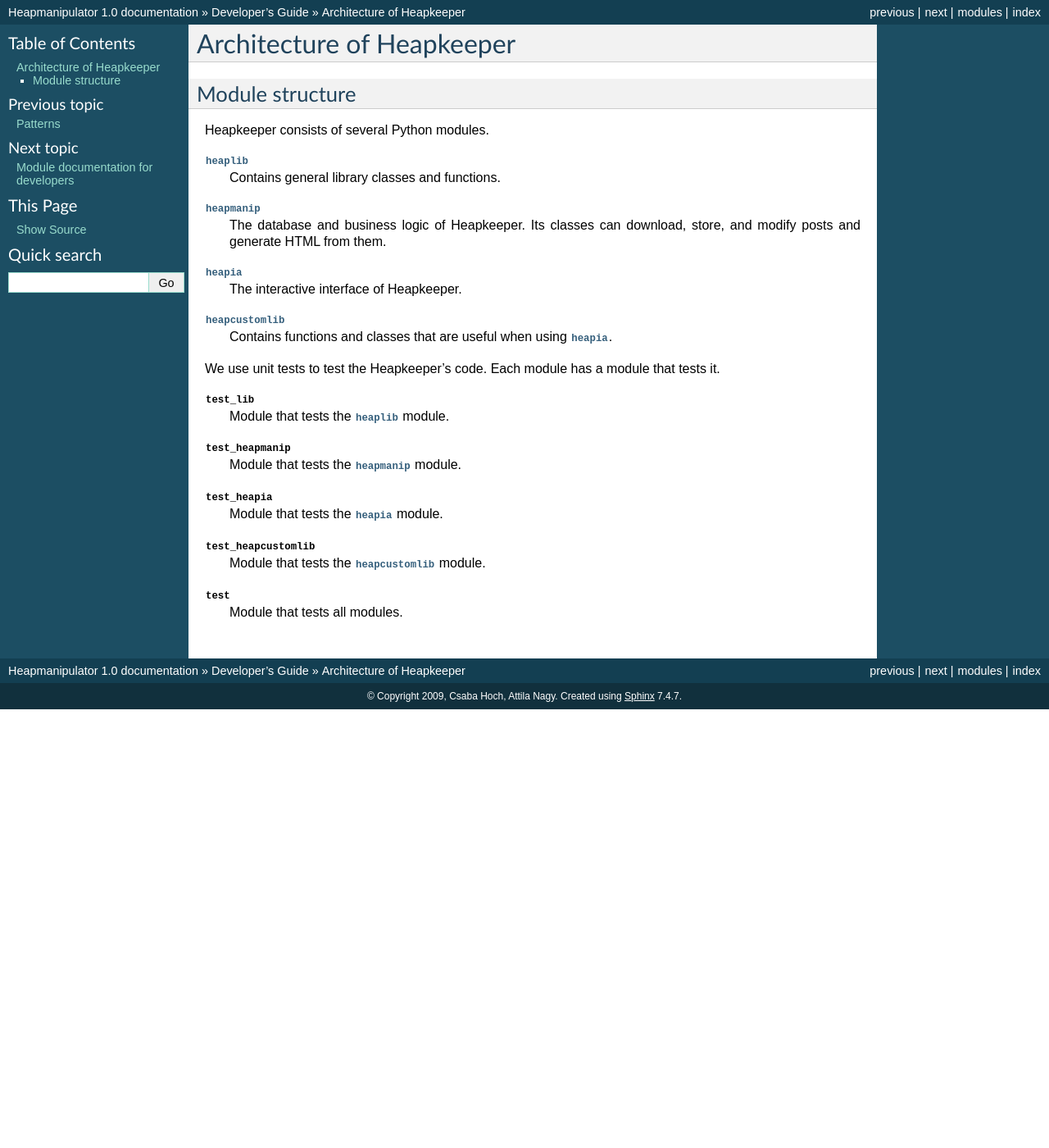
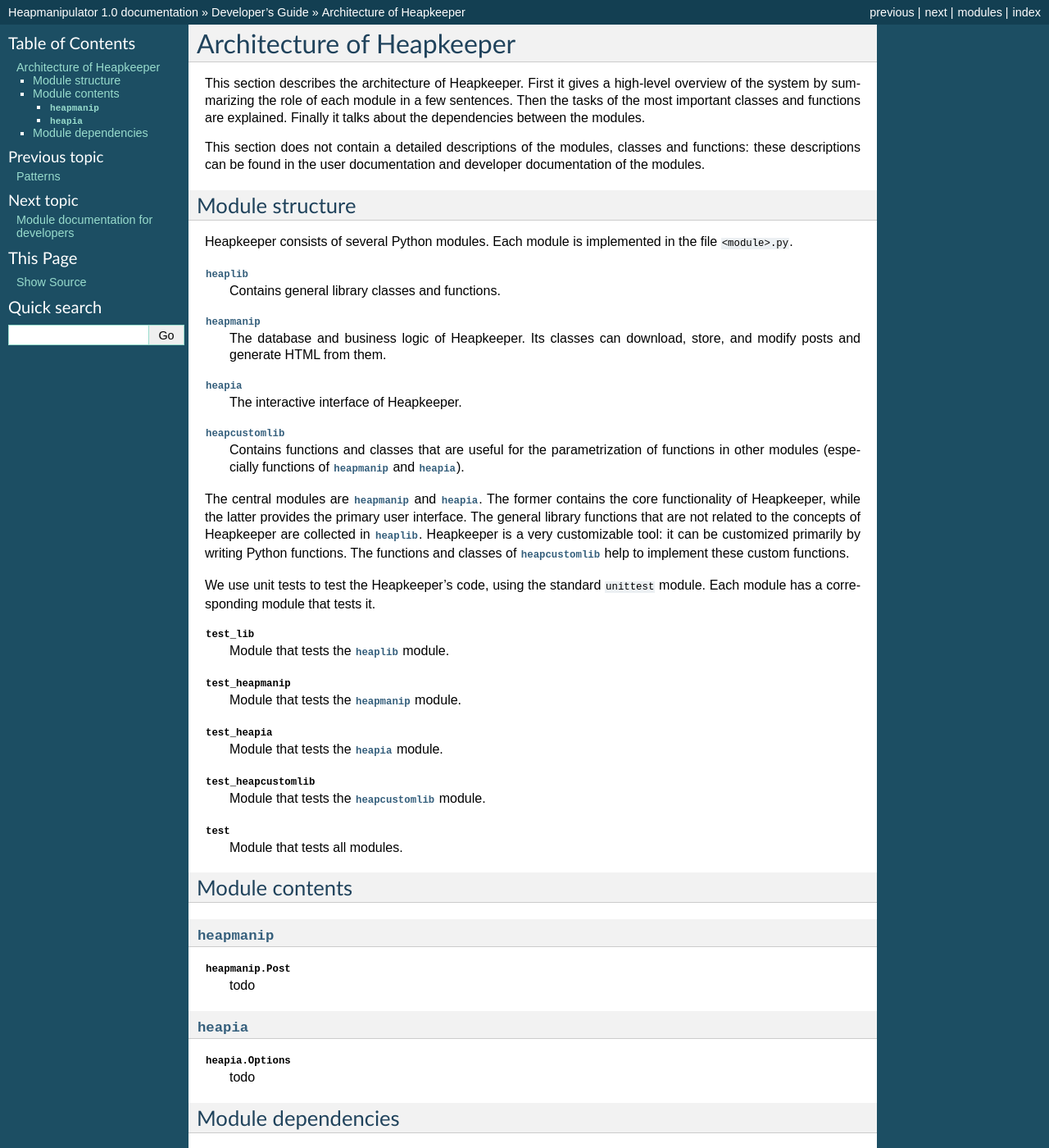
Before and after one commit to hcs42/heapkeeper-old, a Sphinx documentation site: the page built from doc/architecture.rst, in a window 1280 px wide and 1400 px high. Shown: the whole window at 82% size. Built offline with Sphinx 7.4.7, drawn with Linux system fonts in a browser that asks for light colours; some of the changed text lies outside the part shown.

Commit message:
Doc/Arch: general intro and dependencies added
An introduction and the "Module dependencies" subsection has been added to the
Architecture page of the documentation. The latter also contains a png picture
generated from a dot file; both has been added to the repository. The format of
the Architecture page probably will not change too much.

The Renamings item in the todo has been modified.

Minor corrections on heapmanip_explained were made.

```diff
--- a/doc/architecture.rst
+++ b/doc/architecture.rst
@@ -1,10 +1,20 @@
 Architecture of Heapkeeper
 ==========================
+
+This section describes the architecture of Heapkeeper. First it gives a
+high-level overview of the system by summarizing the role of each module in a
+few sentences. Then the tasks of the most important classes and functions are
+explained. Finally it talks about the dependencies between the modules.
+
+This section does not contain a detailed descriptions of the modules, classes
+and functions: these descriptions can be found in the user documentation and
+developer documentation of the modules.
 
 Module structure
 ----------------
 
-Heapkeeper consists of several Python modules.
+Heapkeeper consists of several Python modules. Each module is implemented in
+the file ``<module>.py``.
 
 :mod:`heaplib`
    Contains general library classes and functions.
@@ -14,10 +24,20 @@ Heapkeeper consists of several Python modules.
 :mod:`heapia`
    The interactive interface of Heapkeeper.
 :mod:`heapcustomlib`
-   Contains functions and classes that are useful when using :mod:`heapia`.
+   Contains functions and classes that are useful for the parametrization of
+   functions in other modules (especially functions of :mod:`heapmanip` and
+   :mod:`heapia`).
 
-We use unit tests to test the Heapkeeper's code. Each module has a module that
-tests it.
+The central modules are :mod:`heapmanip` and :mod:`heapia`. The former contains
+the core functionality of Heapkeeper, while the latter provides the primary
+user interface. The general library functions that are not related to the
+concepts of Heapkeeper are collected in :mod:`heaplib`. Heapkeeper is a very
+customizable tool: it can be customized primarily by writing Python functions.
+The functions and classes of :mod:`heapcustomlib` help to implement these
+custom functions.
+
+We use unit tests to test the Heapkeeper's code, using the standard
+``unittest`` module. Each module has a corresponding module that tests it.
 
 :mod:`test_lib`
     Module that tests the :mod:`heaplib` module.
@@ -29,3 +49,36 @@ tests it.
     Module that tests the :mod:`heapcustomlib` module.
 :mod:`test`
     Module that tests all modules.
+
+Module contents
+---------------
+
+:mod:`heapmanip`
+^^^^^^^^^^^^^^^^
+
+:class:`heapmanip.Post`
+    todo
+
+:mod:`heapia`
+^^^^^^^^^^^^^
+
+:class:`heapia.Options`
+    todo
+
+Module dependencies
+-------------------
+
+Understanding which module uses which other modules may help a lot in
+understanding the system itself. We say that a module depends on another if it
+uses functions or classes defined in the other module.
+
+The module dependencies are shown in the following picture:
+
+.. image:: module_deps.png
+
+Since :mod:`heaplib` contains general library functions, it does not use any
+other modules of Heapkeeper, but all the other modules may use it. Both
+:mod:`heapia` and :mod:`heapcustomlib` use :mod:`heapmanip`, since
+:mod:`heapmanip` implements the data types that make the heap. :mod:`heapia`
+uses :mod:`heapcustomlib` only for setting sensible default values for certain
+callback functions.
--- a/doc/developersguide.rst
+++ b/doc/developersguide.rst
@@ -17,7 +17,8 @@ and coding conventions.
 Concepts
 --------
 
-The main abstract concepts in the implementation of Heapkeeper.
+The main abstract concepts in the implementation of Heapkeeper. It is worth to
+know them as a Heapkeeper developer.
 
 .. toctree::
 
--- a/doc/patterns.rst
+++ b/doc/patterns.rst
@@ -42,6 +42,8 @@ Used in
 
    * :class:`heapmanip.Html`
    * :class:`heapmanip.Generator`
+
+.. _patterns_lazy_data_calculation:
 
 Lazy data calculation
 ---------------------
--- a/doc/todo.rst
+++ b/doc/todo.rst
@@ -157,10 +157,12 @@ Todo items
 
   * heapmanip to heaplib
   * heaplib to heaputils
+  * heapia to hkshell
   *  ``[prop]`` ``*.mail`` files to ``*.post``
+  *  ``[prop]`` :class:`heapmanip.MailDB` to ``PostDB``
   * CamelCase function names to lower_case in test modules
-
-* ``[prop]`` Moving the github/hcs42/heap repository to github/hcs42/heapkeeper
+  * :func:`heapmanip.Post.inreplyto` and :func:`heapmanip.MailDB.prev` to
+    ``parent``
 
 * heapcustomlib: refactoring DateOptions to use the Options pattern
 
```
Also changed, not shown: doc/heapmanip_explained.rst (+4 -5 lines), doc/heapia_dev.rst (line endings or trailing spaces), doc/module_deps.png (added), 1 other file.
